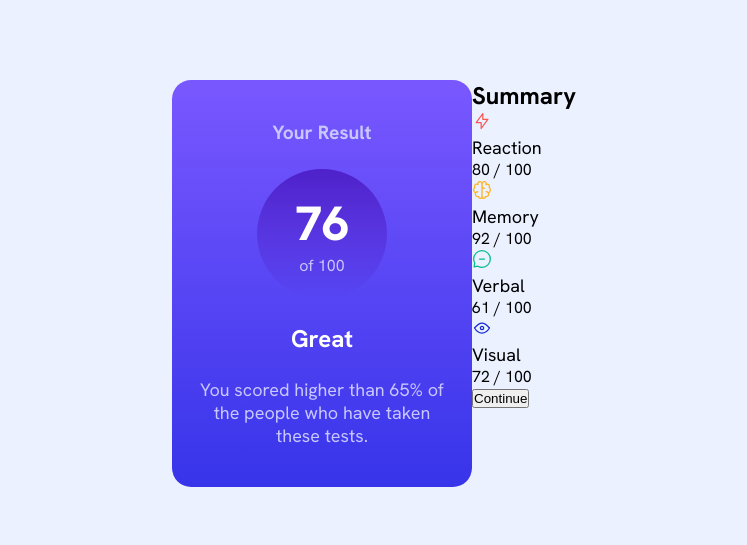
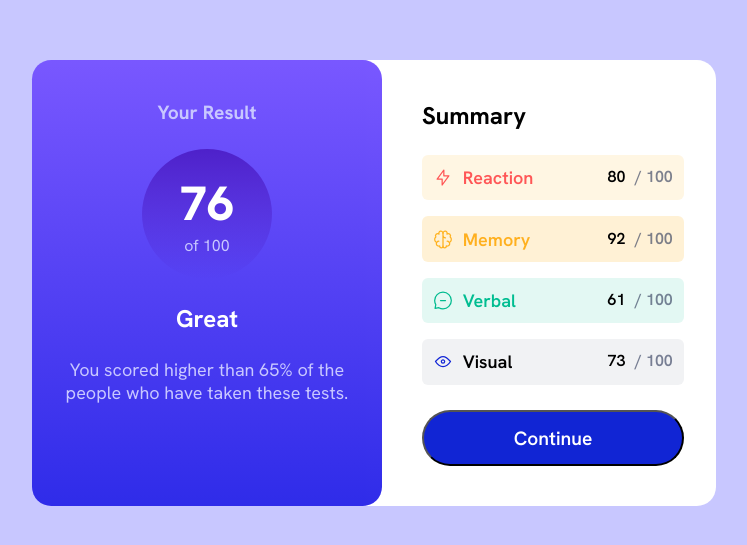
Before and after one commit to KenawMarie/front-results-summary-component, a plain HTML site: page index.html in a window 1280 px wide. Shown: the part 117-662 px from the top of the page, without its empty margins (266-1013 px from the left). Drawn offline with Linux system fonts and the light colour scheme.

Commit message:
styled the second div of the summary container and add the span element to the html file

```diff
--- a/index.html
+++ b/index.html
@@ -26,30 +26,30 @@
           <img src="./assets/images/icon-reaction.svg" alt="icon reaction">
           <p>Reaction</p>
         </div>
-        <div>80 / 100</div>
+        <div><span class="black">80</span> <span class="grey">/ 100</span></div>
       </div>
-      <div class="Memory">
+      <div class="memory">
         <div>
           <img src="./assets/images/icon-memory.svg" alt="icon memory">
           <p>Memory</p>
         </div>
-        <div>92 / 100</div>
+        <div><span class="black">92</span> <span class="grey">/ 100</span></div>
       </div>
       <div class="verbal">
         <div>
           <img src="./assets/images/icon-verbal.svg" alt="icon verbal">
           <p>Verbal</p>
         </div>
-        <div>61 / 100</div>
+        <div><span class="black">61</span> <span class="grey">/ 100</span></div>
       </div>
       <div class="visual">
         <div>
           <img src="./assets/images/icon-visual.svg" alt="icon visual">
           <p>Visual</p>
         </div>
-        <div>72 / 100</div>
+        <div><span class="black">73</span> <span class="grey">/ 100</span></div>
       </div>
-      <button>Continue</button>
+      <button class="btn">Continue</button>
     </div>
   </main>
   <!-- <footer id="footer">
--- a/style.css
+++ b/style.css
@@ -11,7 +11,7 @@
 }
 body{
     font-family: 'HankenGrotesk';
-    background-color: hsl(221, 100%, 96%);
+    background-color: hsl(241, 100%, 89%);
     display: flex;
     justify-content: center;
     align-items: center;
@@ -25,8 +25,8 @@ p{
     font-size: 18px;
 }
 .result{
-    background: linear-gradient(180deg,hsla(252, 100%, 67%, 0.993),hsla(241, 81%, 54%, 0.952));
-    max-width: 300px;
+    background: linear-gradient(180deg,hsla(252, 100%, 67%, 0.993),hsla(241, 81%, 54%, 0.993));
+    width: 350px;
     padding: 2.5em 1.5em;
     display: flex;
     flex-direction: column;
@@ -34,6 +34,7 @@ p{
     color:hsl(241, 100%, 89%) ;
     gap: 1.5rem;
     border-radius: 1.2rem;
+    margin-right: -1em;
 }
 .result>:first-child{
     font-size: 1.2rem;
@@ -60,5 +61,67 @@ p{
     font-weight: 800;
     color: hsl(0, 0%, 100%);
 }
-.attribution { font-size: 11px; text-align: center; }
-.attribution a { color: hsl(228, 45%, 44%); }
+
+
+.summary{
+    width: 350px;
+    background-color:hsl(0, 0%, 100%);
+    display: flex;
+    flex-direction: column;
+    border-radius:0 1.2rem 1.2rem 0;
+    padding: 2.5em 2em 2.5em 3.5em;
+    z-index: -1;
+}
+.summary>div{
+    display: flex;
+    justify-content: space-between;
+    padding-left: 1em;
+    margin-bottom: 1em;
+    padding: 0.7em;
+    border-radius: 6px;
+    font-weight: 600;
+}
+.summary>div>div{
+    display: flex;
+    gap: 0.6rem;
+
+}
+.summary h2{
+    padding-bottom: 1em;
+}
+.reaction{
+    color:hsl(0, 100%, 67%) ;
+    background-color: hsla(39, 100%, 56%, 0.123);
+}
+.memory{
+    color: hsl(39, 100%, 56%);
+    background-color: hsla(39, 100%, 56%, 0.185);
+}
+.verbal{
+    color: hsl(166, 100%, 37%);
+    background-color: hsla(166, 100%, 37%, 0.11);
+}
+.visual{
+    background-color: hsla(224, 30%, 27%, 0.068);
+}
+
+.summary .grey{
+    color: hsla(224, 30%, 27%, 0.63);
+}
+.summary .black{
+    color: #000;
+}
+
+.btn{
+    font-family: inherit;
+    padding: 0.7em;
+    border-radius: 50px;
+    background-color: hsl(234, 85%, 45%);
+    color: hsl(0, 0%, 100%);
+    font-size: 1.2rem;
+    font-weight: 600;
+    margin-top: 0.5em;
+}
+
+/* .attribution { font-size: 11px; text-align: center; }
+.attribution a { color: hsl(228, 45%, 44%); } */
```
